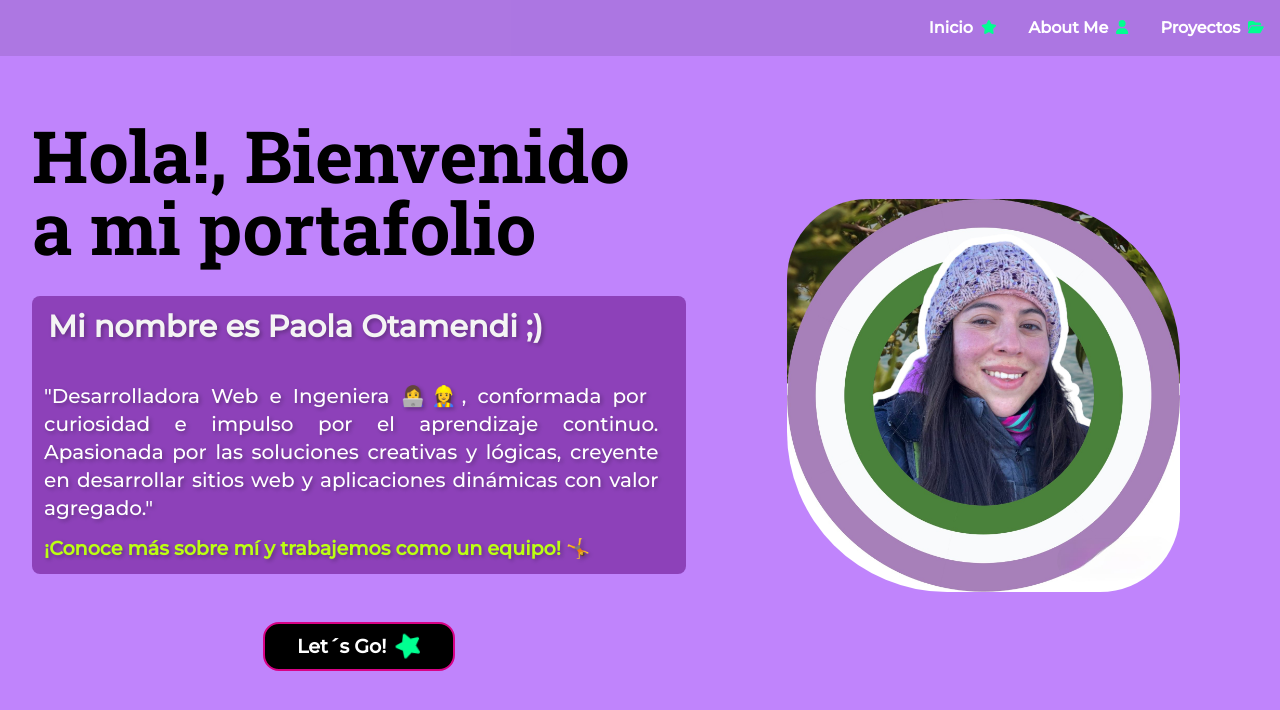
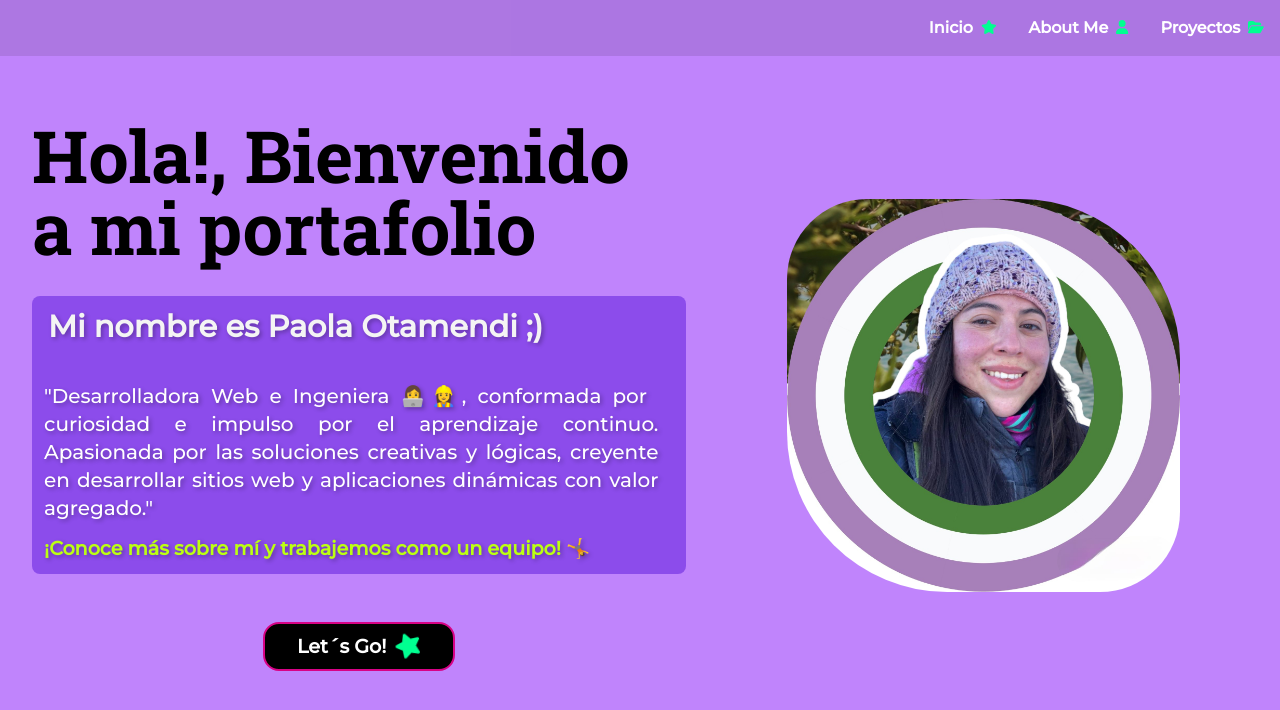
Before and after one commit to PaolaOtamendi/Portafolio, a React (Vite) app: page / in a window 1280 px wide. Shown: the top 710 px of the page. Built offline with nearby package versions, Linux system fonts and the light colour scheme.

Commit message:
fix pruebas paleta de colores

```diff
--- a/src/components/home.css
+++ b/src/components/home.css
@@ -35,7 +35,8 @@
     padding-right: 1rem;
     border-radius: 0.5rem;
     box-sizing: border-box;
-    background-color: #5c007881;
+    /*background-color: #5c007881;*/
+    background-color: #8C4CEB;
 }
 
 .my-name {
```
